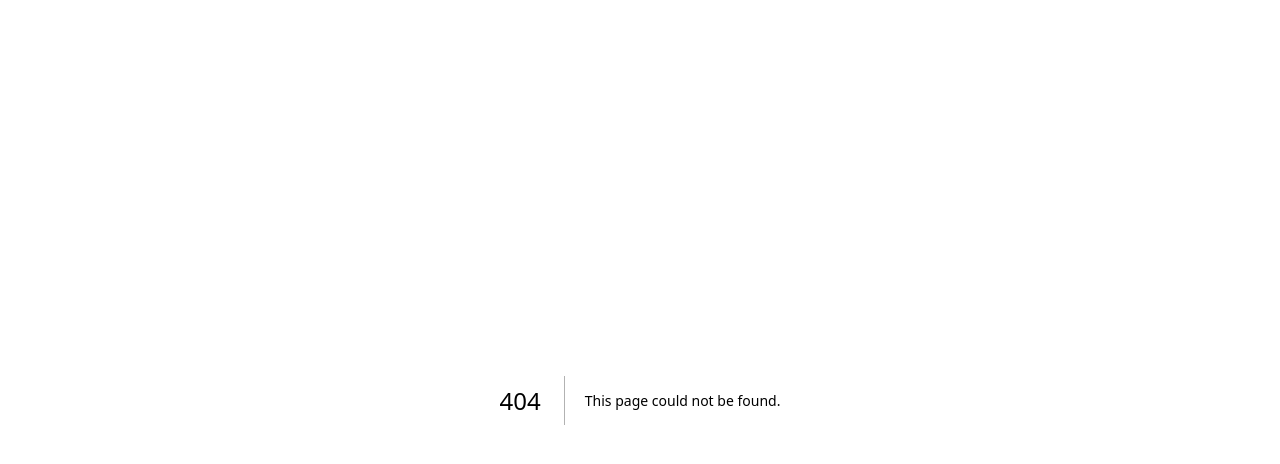
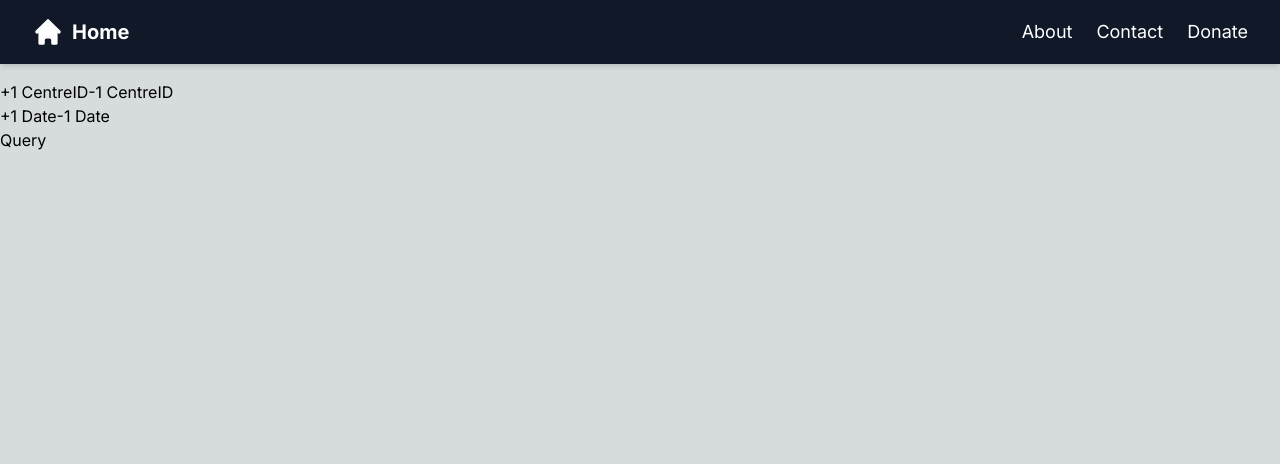
Before and after one commit to JoshCodeAligator/pet-adoption-401, a Next.js app: page /test2 in a window 1280 px wide. Before the commit this address had no page. Shown: the top 464 px of the page. Built offline with nearby package versions, Linux system fonts and the light colour scheme.

Commit message:
Start testing BookAppointmentAPI.js
Signed-off-by: FDIL <fdil.fadilh1@gmail.com>

```diff
--- a/src/app/BookAppointment/BookAppointmentAPI.js
+++ b/src/app/BookAppointment/BookAppointmentAPI.js
@@ -3,9 +3,52 @@
 // Need a function for possible times
 // db only stores booked times
 
+import query from "@/db/setup/db";
+
+export async function getBookedTimesOfWeek(weekStartDate, centreID) {
+
+	// because mySQL BETWEEN is inclusive, only add 6 days to start, (not 7)
+	let weekEndDate = new Date(weekStartDate)
+	weekEndDate.setDate(weekEndDate.getDate() + 6)
 
 
+	const startDate = convertJSDateToMySQLDate(weekStartDate)
+	const endDate = convertJSDateToMySQLDate(weekEndDate)
 
+	console.log(startDate, endDate)
+
+	try {
+		const bookedTimesResult = await query(
+			'SELECT date, start_time FROM Appointment WHERE centre_id = ? AND (date BETWEEN ? AND ?)',
+			[centreID, startDate, endDate]
+		)
+
+		console.log(bookedTimesResult)
+
+		return {
+			success: true,
+			error: "",
+			data: bookedTimesResult
+		}
+	}
+	catch (e) {
+		console.log(e)
+
+		const error = e.error ? e.error : e.message
+
+		return {
+			success: false,
+			error: error,
+			data: []
+		}
+	}
+
+}
+
+// helper function to convert js date objects to MySQL datetime objects
+function convertJSDateToMySQLDate(date) {
+	return date.toISOString().slice(0, 10)
+}
 
 // a function to make a new appointment
 // possibly a new client (if client is a guest)
--- /dev/null
+++ b/src/app/test2/Test2Controller.jsx
@@ -0,0 +1,49 @@
+"use client"
+
+import Test2View from "@/app/test2/Test2View";
+import {getBookedTimesOfWeek} from "@/app/BookAppointment/BookAppointmentAPI";
+import {useState} from "react";
+
+const Test2Controller = () => {
+	const [date, setDate] = useState(new Date())
+	const [centreID, setCentreID] = useState(1)
+	const [data, setData] = useState([])
+	const [error, setError] = useState("")
+
+	const click = async () => {
+		setError("")
+
+		console.log(date.toDateString(), centreID)
+
+		const {success, error, data} = await getBookedTimesOfWeek(date, centreID)
+
+		if (success) {
+			setData(data)
+		}
+		else {
+			setError(error)
+		}
+	}
+
+	const updateDate = (add) => {
+		let newDate = new Date()
+		if (add)
+			newDate.setDate(date.getDate()+1)
+		else
+			newDate.setDate(date.getDate()-1)
+		setDate(newDate)
+	}
+
+	const updateCentre = (add) => {
+		if (add)
+			setCentreID(cID => cID + 1)
+		else
+			setCentreID(cID => cID -1)
+	}
+
+	return (
+		<Test2View data={data} error={error} onClick={click} setDate={updateDate} setCentre={updateCentre}/>
+	)
+}
+
+export default Test2Controller
--- /dev/null
+++ b/src/app/test2/Test2View.jsx
@@ -0,0 +1,48 @@
+import Navbar from "@components/Navbar";
+
+const Test2View = ({data, error, setDate, setCentre, onClick}) => {
+	return (
+		<>
+			<Navbar/>
+			<div className="absolute top-20">
+				<button name={"set-centre"} onClick={() => {
+					setCentre(true)
+				}}>
+					+1 CentreID
+				</button>
+				<button name={"set-centre"} onClick={() => {
+					setCentre(false)
+				}}>
+					-1 CentreID
+				</button>
+				<br/>
+				<button name={"set-date"} onClick={() => {
+					setDate(true)
+				}}>
+					+1 Date
+				</button>
+				<button name={"set-date"} onClick={() => {
+					setDate(false)
+				}}>
+					-1 Date
+				</button>
+				<br/>
+				<button name={"get-data"} onClick={onClick}>
+					Query
+				</button>
+				<br/>
+				{error ? error :
+					<>
+						{data.map((d, index) => (
+							<p key={index}>
+								{d.date.toDateString() + ": " + d.start_time + "\n\n"}
+							</p>
+						))}
+					</>
+				}
+			</div>
+		</>
+	)
+}
+
+export default Test2View
--- /dev/null
+++ b/src/app/test2/page.jsx
@@ -0,0 +1,9 @@
+import Test2Controller from "@/app/test2/Test2Controller";
+
+const page = () => {
+    return (
+        <Test2Controller/>
+    )
+}
+
+export default page;
--- a/src/db/setup/config.json
+++ b/src/db/setup/config.json
@@ -1,7 +1,7 @@
 {
     "host": "localhost",
     "user": "root",
-    "password": "Yolo123$",
+    "password": "Hadith./24",
     "database": "PetPursuit",
     "connectTimeout": 60000
 }
```
